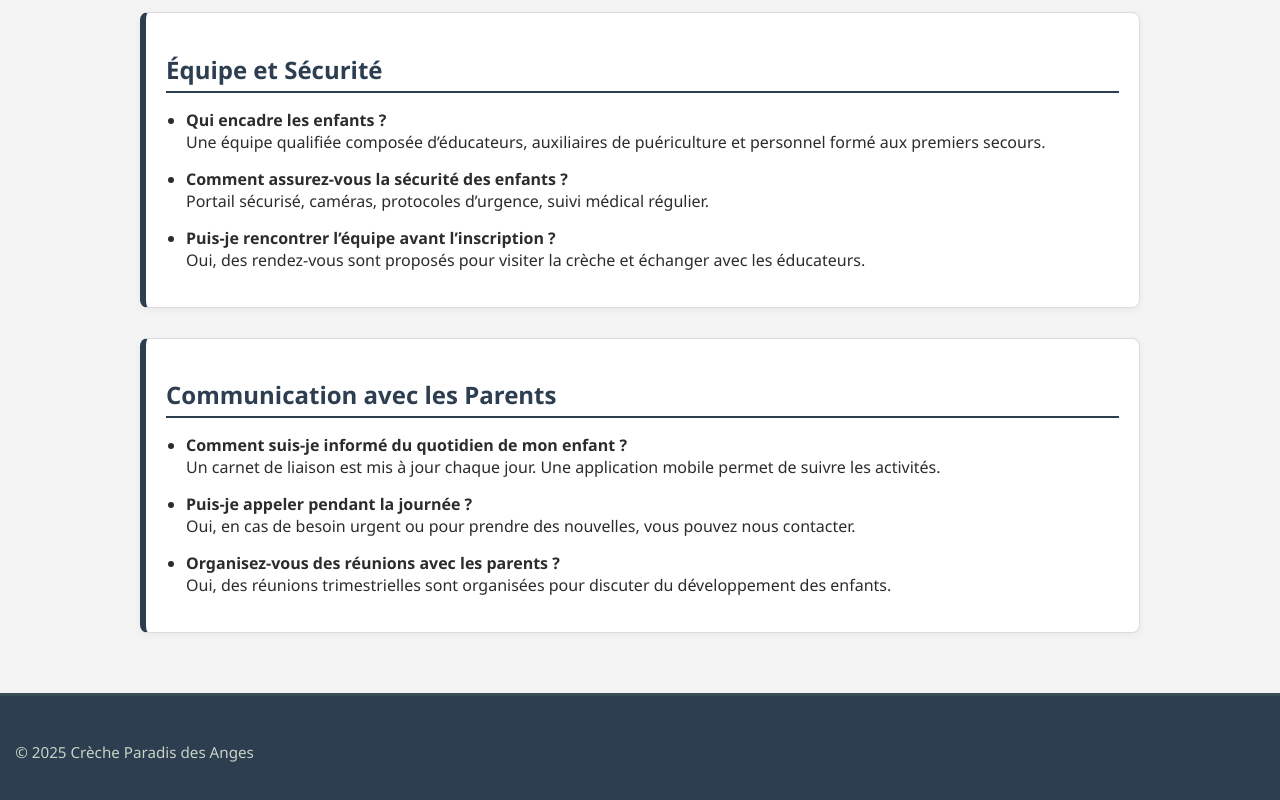
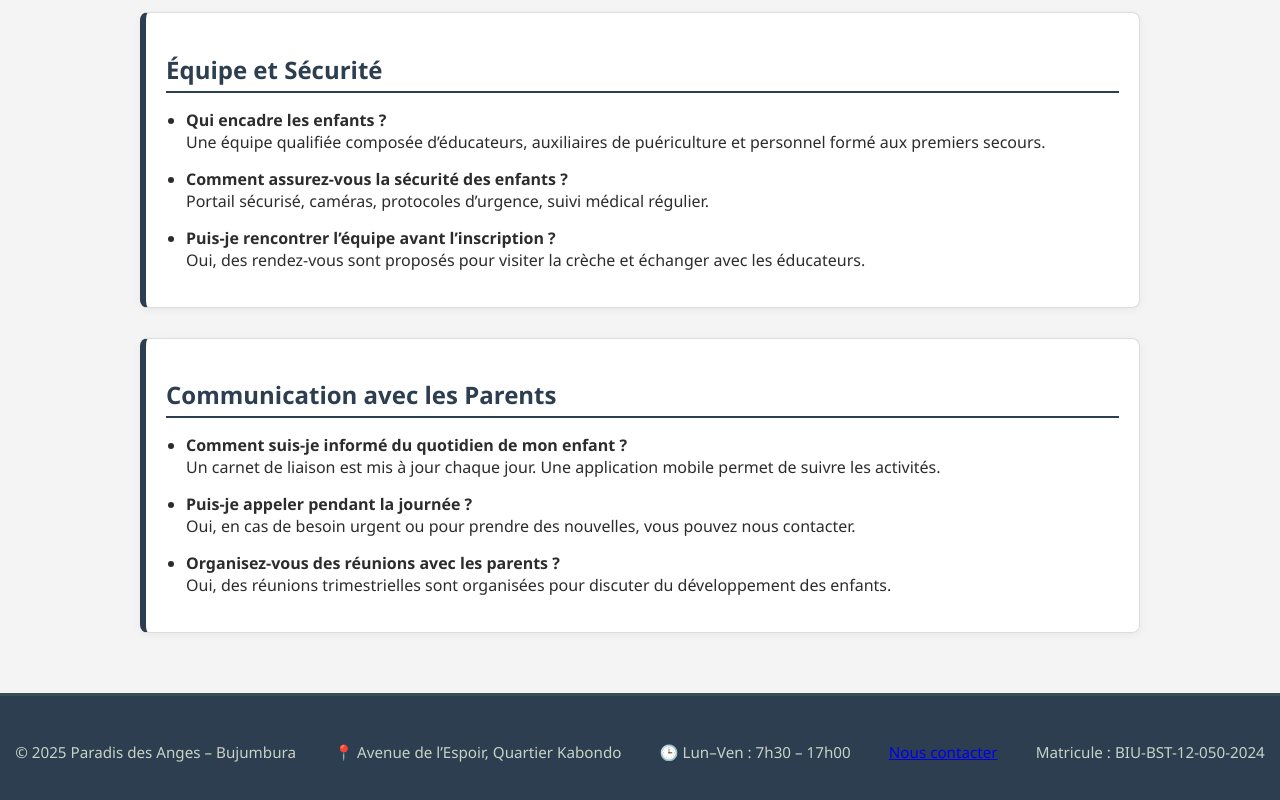
Before and after one commit to Bama04/CRECHE, a plain HTML site: page HTML/faq.html in a window 1280 px wide. Shown: the part 1764-2564 px from the top of the page. Drawn offline with Linux system fonts and the light colour scheme.

Commit message:
AJOUT MODIFICATION

```diff
--- a/HTML/faq.html
+++ b/HTML/faq.html
@@ -107,8 +107,12 @@
         </section>
     </main>
 
-    <footer>
-        <p>&copy; 2025 Crèche Paradis des Anges</p>
+    <footer class="footer-container">
+        <p>&copy; 2025 Paradis des Anges – Bujumbura</p>
+        <p>📍 Avenue de l’Espoir, Quartier Kabondo</p>
+        <p>🕒 Lun–Ven : 7h30 – 17h00</p>
+        <p><a href="HTML/contact.html">Nous contacter</a></p>
+        <p>Matricule : BIU-BST-12-050-2024</p>
     </footer>
 </body>
 
```
Also changed, not shown: HTML/apropos.html (+2 -1 lines), HTML/contact.html (+2 -1 lines), HTML/galerie.html (+2 -1 lines), HTML/programmes.html (+2 -1 lines), HTML/temoignages.html (+2 -1 lines), index.html (+2 -1 lines), 6 other files.
